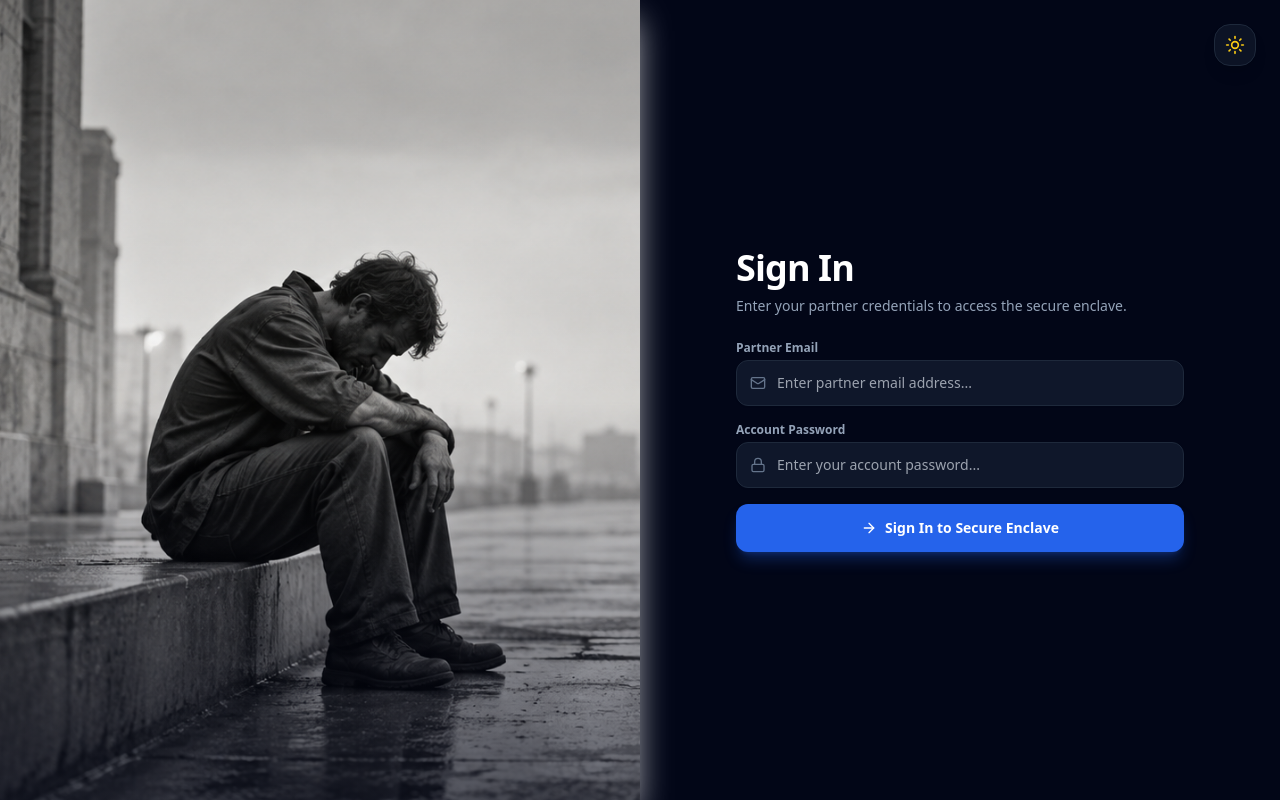
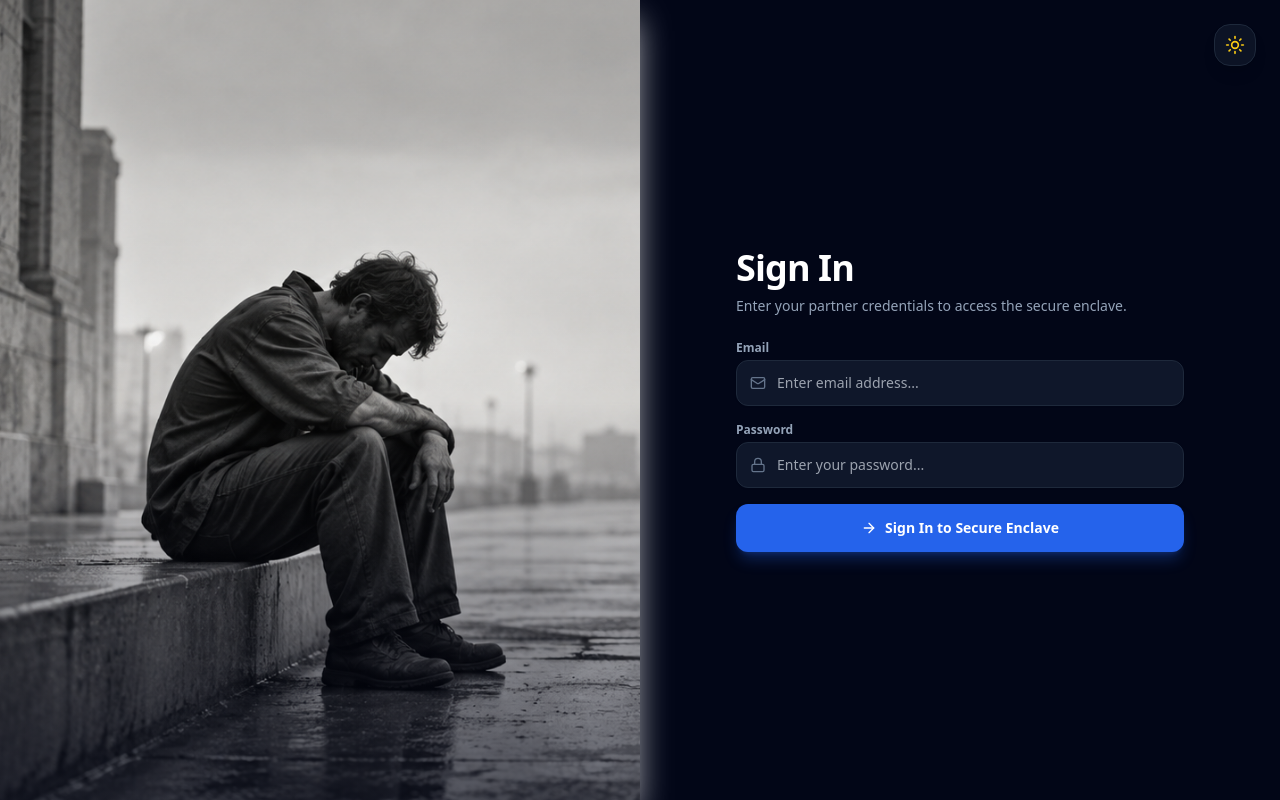
Before and after one commit to adarsh-techy/looserrepo, a React (Vite) app in the folder frontend/: page /login in a window 1280 px wide. Built offline with nearby package versions, Linux system fonts and the light colour scheme; no server answers.

Commit message:
Update login form input labels and placeholders to Email and Password

```diff
--- a/frontend/src/pages/LoginPage.tsx
+++ b/frontend/src/pages/LoginPage.tsx
@@ -91,7 +91,7 @@ export const LoginPage: React.FC = () => {
 
           <form onSubmit={handleSubmit} className="space-y-3.5 sm:space-y-4">
             <div>
-              <label className="block text-xs font-semibold text-slate-600 dark:text-slate-400 mb-1">Partner Email</label>
+              <label className="block text-xs font-semibold text-slate-600 dark:text-slate-400 mb-1">Email</label>
               <div className="relative">
                 <Mail className="w-4 h-4 absolute left-3.5 top-1/2 -translate-y-1/2 text-slate-400 dark:text-slate-500" />
                 <input
@@ -99,14 +99,14 @@ export const LoginPage: React.FC = () => {
                   required
                   value={email}
                   onChange={(e) => setEmail(e.target.value)}
-                  placeholder="Enter partner email address..."
+                  placeholder="Enter email address..."
                   className="w-full bg-slate-50 dark:bg-slate-900 border border-slate-300 dark:border-slate-800 rounded-xl pl-10 pr-4 py-2.5 sm:py-3 text-base sm:text-sm text-slate-900 dark:text-white focus:ring-2 focus:ring-blue-500 outline-none transition shadow-sm"
                 />
               </div>
             </div>
 
             <div>
-              <label className="block text-xs font-semibold text-slate-600 dark:text-slate-400 mb-1">Account Password</label>
+              <label className="block text-xs font-semibold text-slate-600 dark:text-slate-400 mb-1">Password</label>
               <div className="relative">
                 <Lock className="w-4 h-4 absolute left-3.5 top-1/2 -translate-y-1/2 text-slate-400 dark:text-slate-500" />
                 <input
@@ -114,7 +114,7 @@ export const LoginPage: React.FC = () => {
                   required
                   value={password}
                   onChange={(e) => setPassword(e.target.value)}
-                  placeholder="Enter your account password..."
+                  placeholder="Enter your password..."
                   className="w-full bg-slate-50 dark:bg-slate-900 border border-slate-300 dark:border-slate-800 rounded-xl pl-10 pr-4 py-2.5 sm:py-3 text-base sm:text-sm text-slate-900 dark:text-white focus:ring-2 focus:ring-blue-500 outline-none transition shadow-sm"
                 />
               </div>
```
